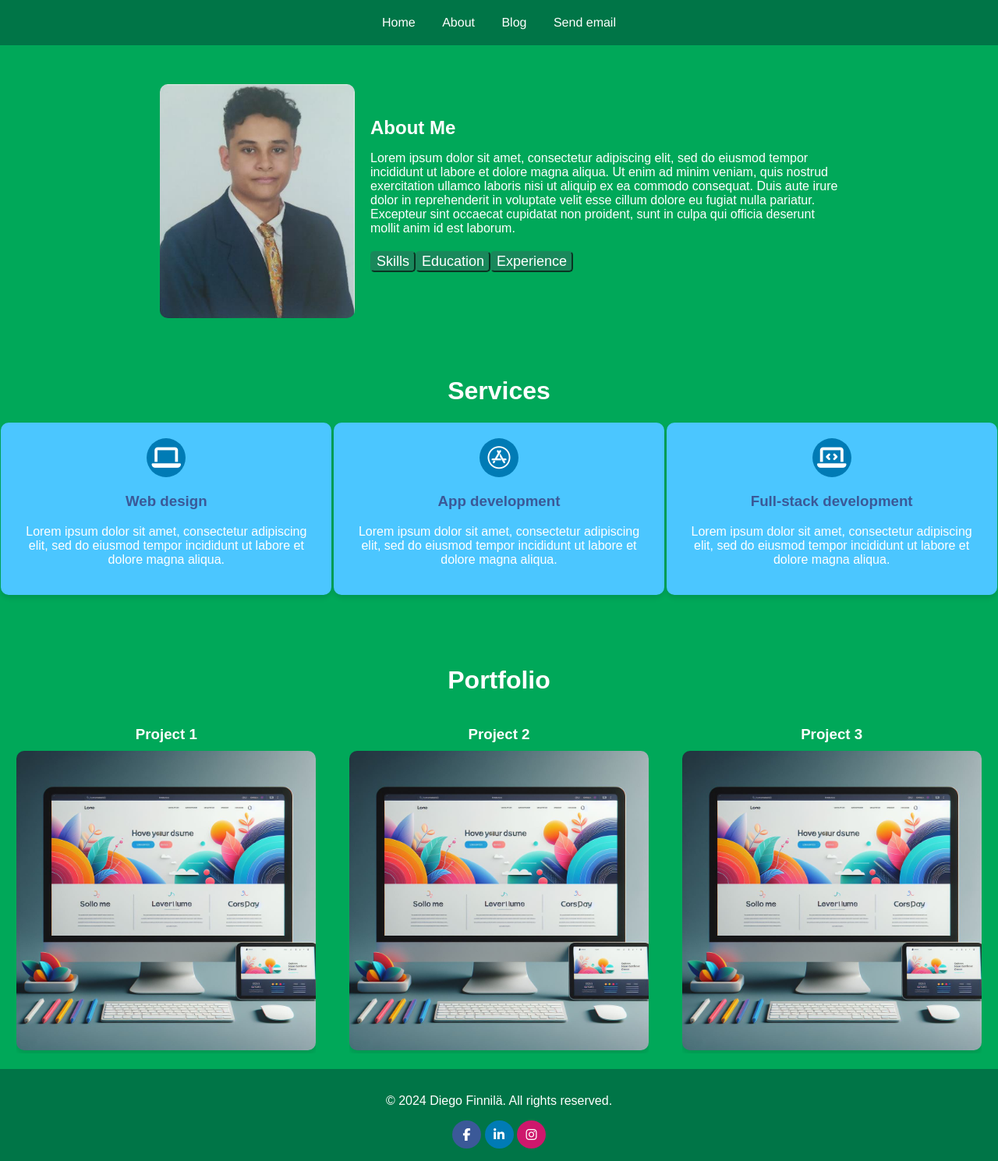
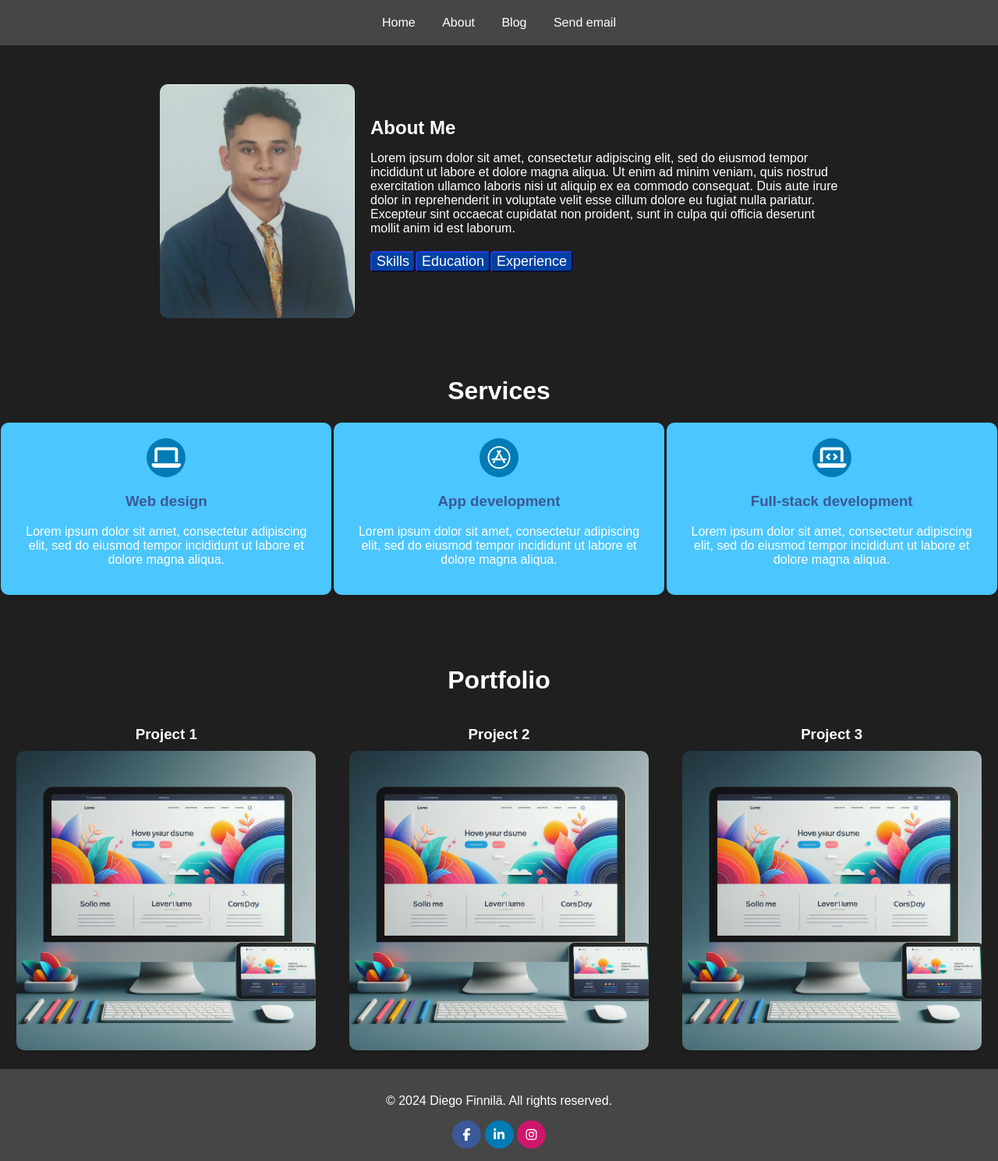
Before and after one commit to FinnsquirolCentria/DiegoFDemoWebsite, a website: page www/about.html in a window 1280 px wide. Shown: the whole page at 78% size. Drawn offline with Linux system fonts and the light colour scheme; a web font is replaced by a local one.

Commit message:
Changes in style

```diff
--- a/www/style.css
+++ b/www/style.css
@@ -1,5 +1,5 @@
 body {
-    background-color: #00a859;
+    background-color: rgb(32, 31, 31);
     font-family: Arial, sans-serif;
     color: #ffffff;
     margin: 0;
@@ -12,7 +12,7 @@ body {
     flex: 1;
 }
 .navbar {
-    background-color: #007547;
+    background-color: rgb(70, 70, 70);
     padding: 20px;
     text-align: center;
     position: relative;
@@ -108,7 +108,7 @@ body {
 }
 
 .footer {
-    background-color: #007547;
+    background-color: rgb(70, 70, 70);
     color: #fff;
     text-align: center;
     padding: 1rem;
@@ -207,8 +207,8 @@ body {
     font-size: 18px;
     font-weight: 500;
     color: #ffffff;
-    background-color: #19885b;
-    border-color: #19885b;
+    background-color: #0041a3;
+    border-color: #192488;
     border-radius: 5px;
     cursor: pointer;
     position: relative;
@@ -352,7 +352,7 @@ li p {
 }
 
 .post {
-    background-color: #4bc6ff;
+    background-color: #0041a3;
     border-radius: 10px;
     box-shadow: 0 0 10px rgba(0, 0, 0, 0.1);
     margin-bottom: 20px;
@@ -370,7 +370,7 @@ li p {
 }
 
 .post-content h2 {
-    color: #3B5998;
+    color: #4bc6ff;
     margin-bottom: 10px;
 }
 
```
